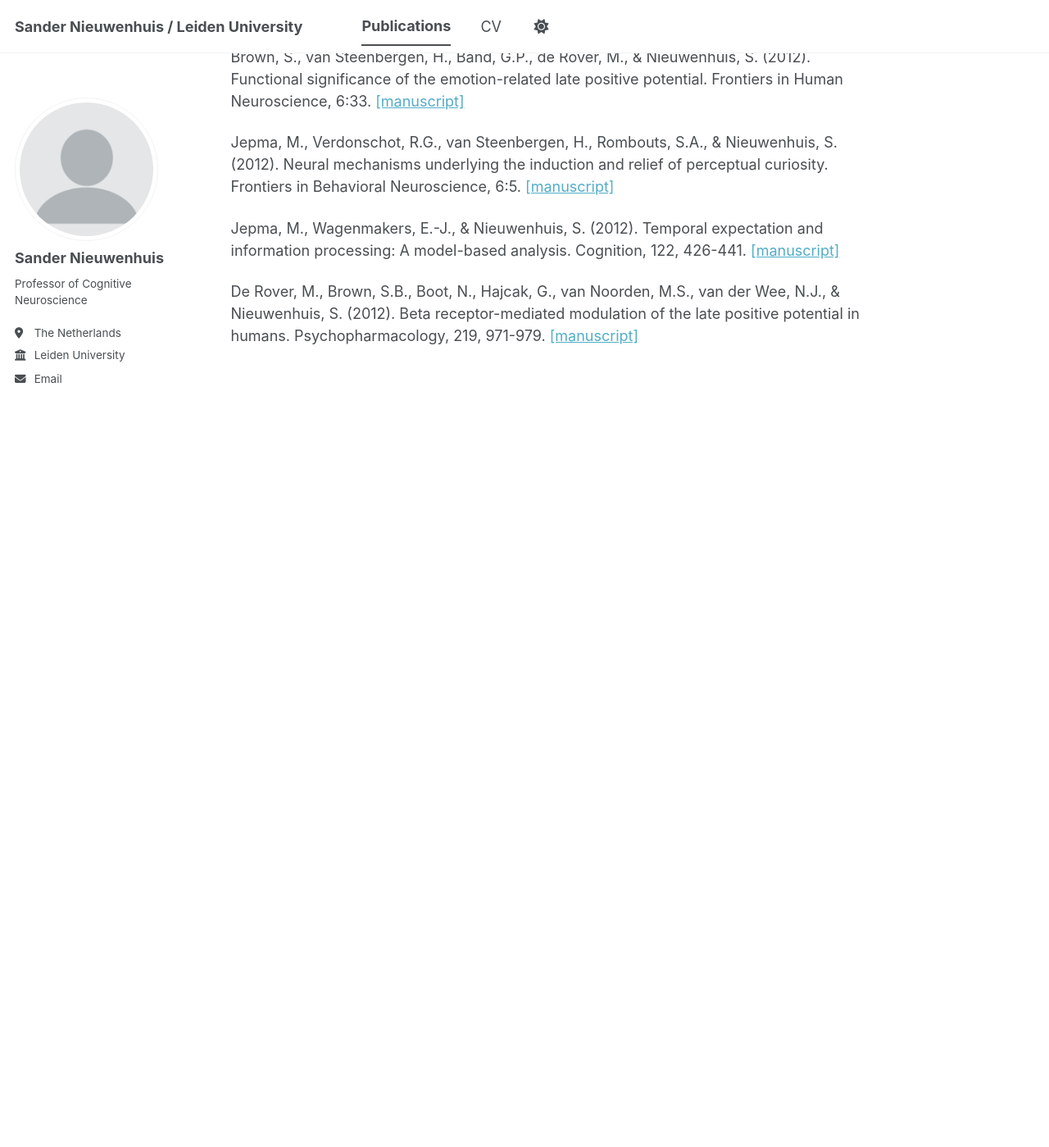
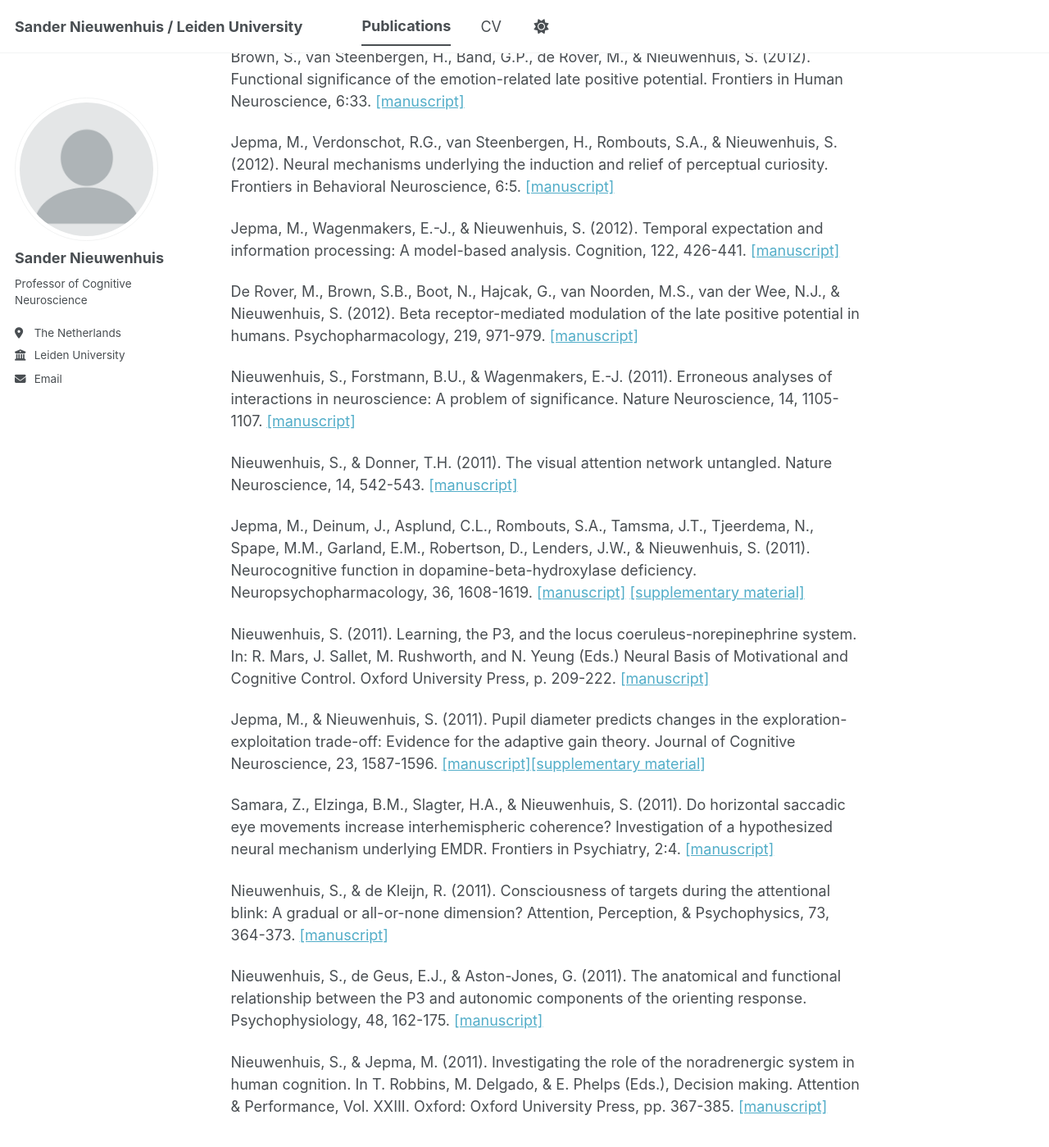
Before and after one commit to sander-nieuwenhuis/research, a Jekyll site: the page built from _pages/publications.md, in a window 1280 px wide and 1400 px high, scrolled down 7098 px. Shown: the whole window at 82% size. Built offline with Jekyll 4.4.1, drawn with Linux system fonts in a browser that asks for light colours; a script bundle is joined from its source files by our own code; library files that are not in the unit come from our copies; before the commit the page ends 7571 px from its top, so only the background shows below that.

Commit message:
Update publications.md

```diff
--- a/_pages/publications.md
+++ b/_pages/publications.md
@@ -145,3 +145,21 @@ Jepma, M., Verdonschot, R.G., van Steenbergen, H., Rombouts, S.A., & Nieuwenhuis
 Jepma, M., Wagenmakers, E.-J., & Nieuwenhuis, S. (2012). Temporal expectation and information processing: A model-based analysis. Cognition, 122, 426-441. [[manuscript]](https://sander-nieuwenhuis.github.io/research/assets/pdfs/Jepma_Cognition.pdf)
 
 De Rover, M., Brown, S.B., Boot, N., Hajcak, G., van Noorden, M.S., van der Wee, N.J., & Nieuwenhuis, S. (2012). Beta receptor-mediated modulation of the late positive potential in humans. Psychopharmacology, 219, 971-979. [[manuscript]](https://sander-nieuwenhuis.github.io/research/assets/pdfs/deRover_Psychopharmacol.pdf)
+
+Nieuwenhuis, S., Forstmann, B.U., & Wagenmakers, E.-J. (2011). Erroneous analyses of interactions in neuroscience: A problem of significance. Nature Neuroscience, 14, 1105-1107. [[manuscript]](https://sander-nieuwenhuis.github.io/research/assets/pdfs/NieuwenhuisEtAl_NN_Perspective.pdf)
+
+Nieuwenhuis, S., & Donner, T.H. (2011). The visual attention network untangled. Nature Neuroscience, 14, 542-543. [[manuscript]](https://sander-nieuwenhuis.github.io/research/assets/pdfs/NieuwenhuisDonner2011NewsViews.pdf)
+
+Jepma, M., Deinum, J., Asplund, C.L., Rombouts, S.A., Tamsma, J.T., Tjeerdema, N., Spape, M.M., Garland, E.M., Robertson, D., Lenders, J.W., & Nieuwenhuis, S. (2011). Neurocognitive function in dopamine-beta-hydroxylase deficiency. Neuropsychopharmacology, 36, 1608-1619. [[manuscript]](https://sander-nieuwenhuis.github.io/research/assets/pdfs/Jepma_NPP.pdf) [[supplementary material]](https://sander-nieuwenhuis.github.io/research/assets/pdfs/Jepma_NPP_SOM.pdf)
+
+Nieuwenhuis, S. (2011). Learning, the P3, and the locus coeruleus-norepinephrine system. In: R. Mars, J. Sallet, M. Rushworth, and N. Yeung (Eds.) Neural Basis of Motivational and Cognitive Control. Oxford University Press, p. 209-222. [[manuscript]](https://sander-nieuwenhuis.github.io/research/assets/pdfs/Nieuwenhuis_LCP3_chapter.pdf)
+
+Jepma, M., & Nieuwenhuis, S. (2011). Pupil diameter predicts changes in the exploration-exploitation trade-off: Evidence for the adaptive gain theory. Journal of Cognitive Neuroscience, 23, 1587-1596. [[manuscript]](https://sander-nieuwenhuis.github.io/research/assets/pdfs/JepmaNieuwenhuis_JoCN.pdf)[[supplementary material]](https://sander-nieuwenhuis.github.io/research/assets/pdfs/SupplementalInformation_JoCN.pdf)
+
+Samara, Z., Elzinga, B.M., Slagter, H.A., & Nieuwenhuis, S. (2011). Do horizontal saccadic eye movements increase interhemispheric coherence? Investigation of a hypothesized neural mechanism underlying EMDR. Frontiers in Psychiatry, 2:4. [[manuscript]](http://www.frontiersin.org/neuropsychiatric_imaging_and_stimulation/10.3389/fpsyt.2011.00004/abstract)
+
+Nieuwenhuis, S., & de Kleijn, R. (2011). Consciousness of targets during the attentional blink: A gradual or all-or-none dimension? Attention, Perception, & Psychophysics, 73, 364-373. [[manuscript]](https://sander-nieuwenhuis.github.io/research/assets/pdfs/Nieuwenhuis_DeKleijn_APP.pdf)
+
+Nieuwenhuis, S., de Geus, E.J., & Aston-Jones, G. (2011). The anatomical and functional relationship between the P3 and autonomic components of the orienting response. Psychophysiology, 48, 162-175. [[manuscript]](https://sander-nieuwenhuis.github.io/research/assets/pdfs/NieuwenhuisDeGeusAstonJonesPsychophysiology.pdf)
+
+Nieuwenhuis, S., & Jepma, M. (2011). Investigating the role of the noradrenergic system in human cognition. In T. Robbins, M. Delgado, & E. Phelps (Eds.), Decision making. Attention & Performance, Vol. XXIII. Oxford: Oxford University Press, pp. 367-385. [[manuscript]](https://sander-nieuwenhuis.github.io/research/assets/pdfs/NieuwenhuisJepmaLC_Chapter.pdf)
```
